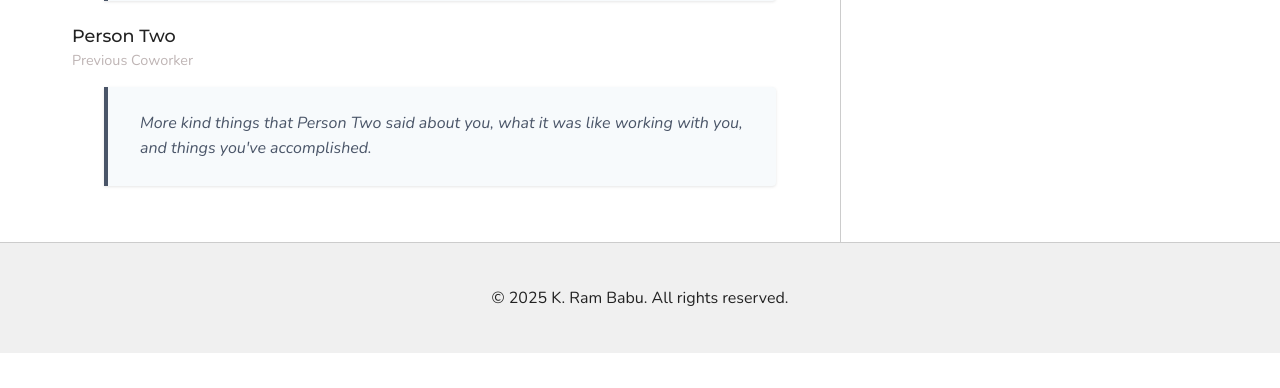
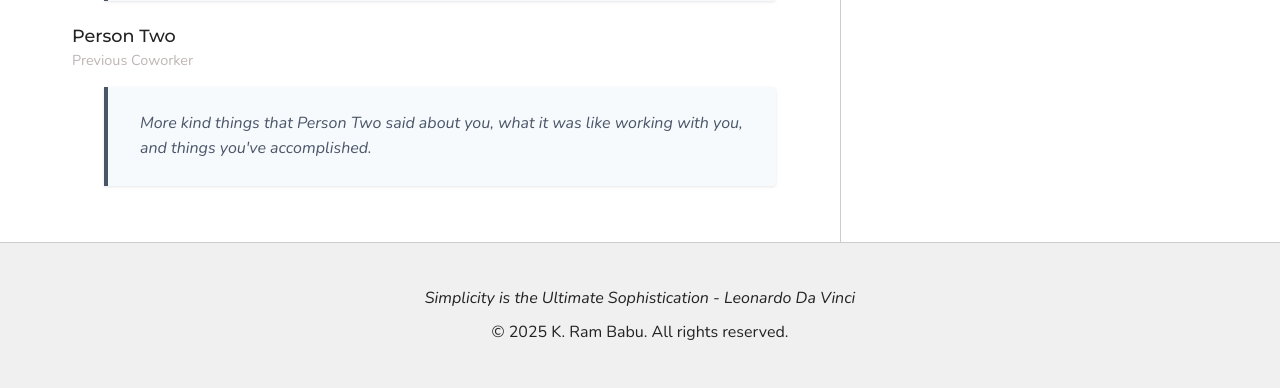
Before and after one commit to Ram-95/ram-95.github.io, a PHP site: page / in a window 1280 px wide. Shown: the part 1931-2319 px from the top of the page. Before the commit the page ends 2284 px from the top, so only its background shows below. Run offline with PHP 8.4, Linux system fonts and the light colour scheme.

Commit message:
added quote to footer and improved dark mode functionality

```diff
--- a/css/main.css
+++ b/css/main.css
@@ -494,3 +494,7 @@ blockquote {
 .dark-mode-labels {
   color: #bfb5b5
 }
+
+.quote {
+  font-style: italic;
+}
--- a/index.html
+++ b/index.html
@@ -541,6 +541,7 @@
 
     <footer class="page-footer">
       <div class="container">
+        <p class="quote">Simplicity is the Ultimate Sophistication - Leonardo Da Vinci</p>
         <p>© 2025 K. Ram Babu. All rights reserved.</p>
       </div>
     </footer>
--- a/index_template.html
+++ b/index_template.html
@@ -336,6 +336,7 @@
 
     <footer class="page-footer">
       <div class="container">
+        <p class="quote">Simplicity is the Ultimate Sophistication - Leonardo Da Vinci</p>
         <p>© {{ current_year }} {{ name }}. All rights reserved.</p>
       </div>
     </footer>
--- a/js/app.js
+++ b/js/app.js
@@ -1,10 +1,12 @@
 function myFunction() {
     var element = document.body;
     var pageHeader = document.querySelector('.page-header');
+    var pageFooter = document.querySelector('.page-footer');
     var sectionLabel = document.getElementsByClassName('section-label');
     var headerLabel = document.getElementsByClassName('header-label');
     element.classList.toggle("dark-mode");
     pageHeader.classList.toggle("dark-mode");
+    pageFooter.classList.toggle("dark-mode");
     sectionLabel.classList.toggle("dark-mode-labels");
     headerLabel.classList.toggle("dark-mode-labels");
  }
```
